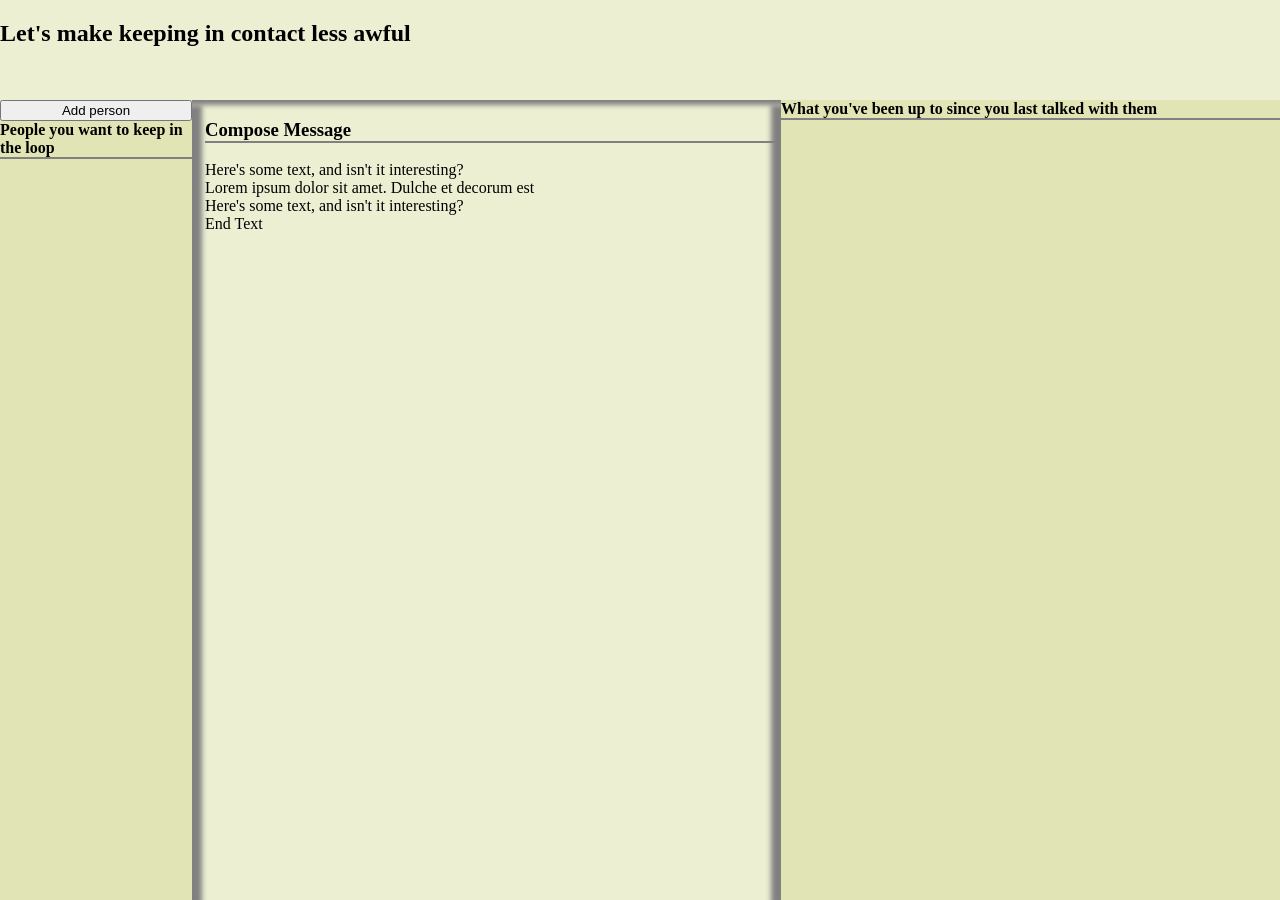
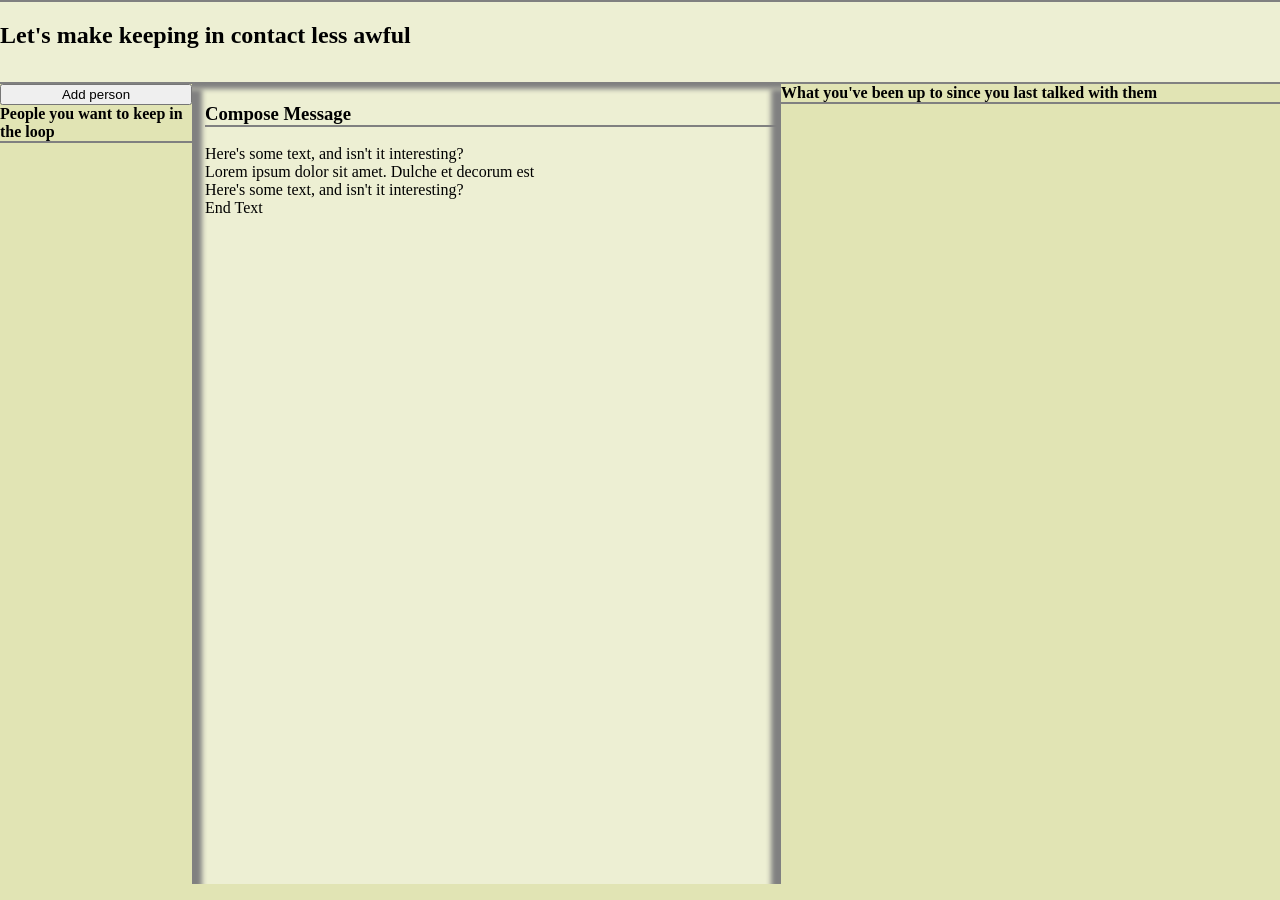
Before and after one commit to mpmcpherson/staggeredContact, a PHP site: page / in a window 1280 px wide. Run offline with PHP 8.4, Linux system fonts and the light colour scheme; data that the repository does not hold is empty; a stand-in replaces the project's code that opens the database connection.

Commit message:
batch message

```diff
--- a/staggeredContacts/css/style.css
+++ b/staggeredContacts/css/style.css
@@ -21,6 +21,8 @@ body
 {
 	box-shadow: 10px 5px 5px gray;
 	display: block;
+	border-top: 2px solid gray;
+	border-bottom: 2px solid gray;
 }
 
 .titleBorder{
```
